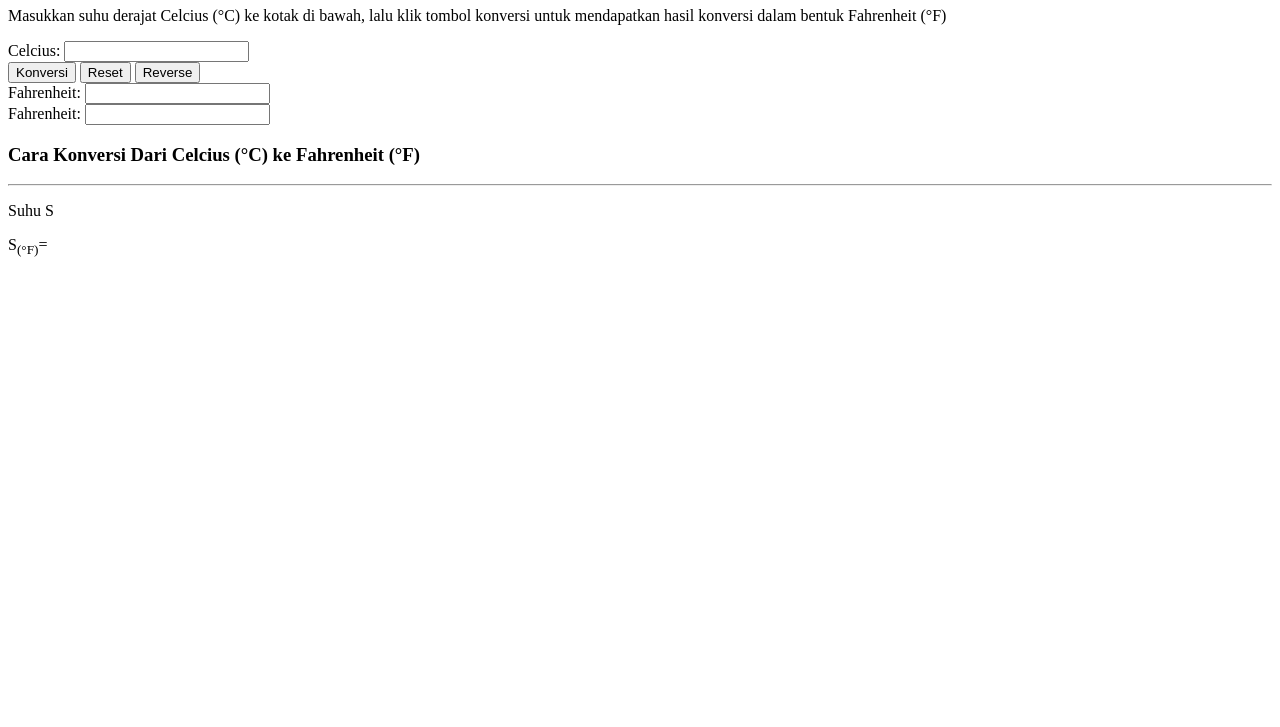
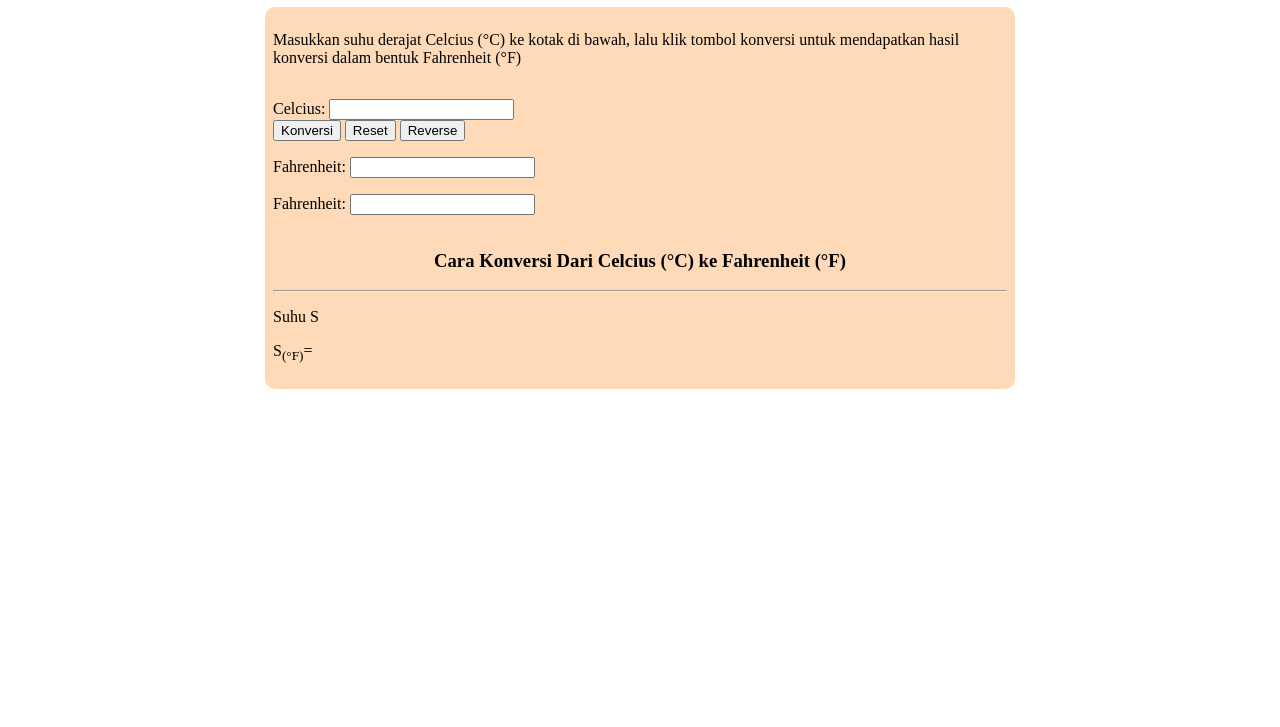
Before and after one commit to revou-fundamental-course/03-feb-25-maylita, a plain HTML site: page index.html in a window 1280 px wide. Shown: the part 73-800 px from the top of the page. Drawn offline with Linux system fonts and the light colour scheme.

Commit message:
Update styles.css

```diff
--- a/css/styles.css
+++ b/css/styles.css
@@ -1 +1,24 @@
 /* ini file CSS */
+
+main {
+    max-width: 750px;
+    justify-self: center;
+
+    /* Backgroud Matter */
+    background-color: peachpuff;
+    border-radius: 10px;
+
+}
+
+header {
+    justify-self: center;
+}
+
+section {
+    padding: 8px;
+}
+
+form {
+    display: flex;
+    flex-direction: column;
+}
```
